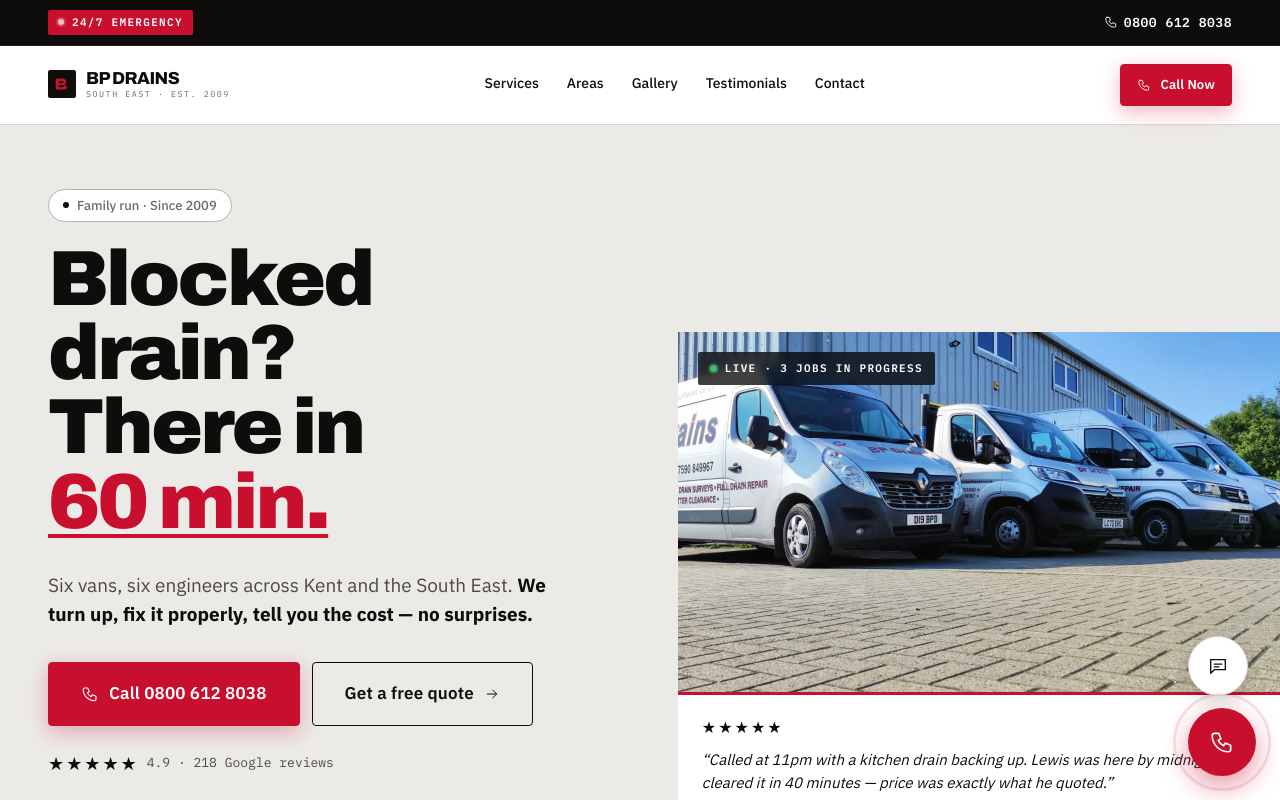
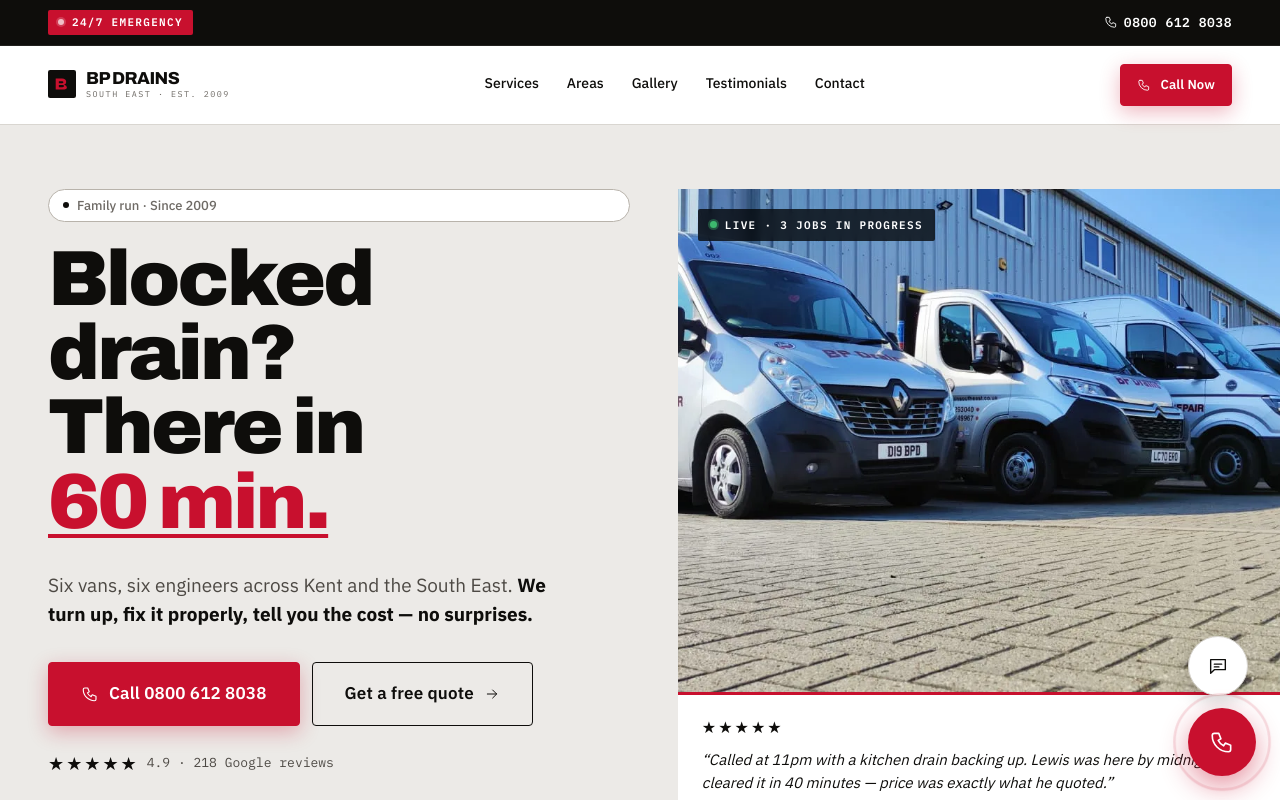
Before and after one commit to discoverable-dude/bp-drains, a Next.js app: page / in a window 1280 px wide. Shown: the top 800 px of the page. Built offline with nearby package versions, Linux system fonts and the light colour scheme.

Commit message:
Hero: stretch right column to give van image full vertical exposure
https://claude.ai/code/session_01GkyFztPjFMJLXMoZFW3scV

```diff
--- a/src/app/page.tsx
+++ b/src/app/page.tsx
@@ -63,10 +63,10 @@ export default function HomePage() {
         borderBottom: '1px solid var(--bp-line)',
       }}>
         <div style={{ maxWidth: 'var(--bp-container)', margin: '0 auto', padding: '64px var(--bp-gutter) 0' }}>
-          <div className="hero-split">
+          <div className="hero-split" style={{ alignItems: 'stretch' }}>
 
             {/* Left */}
-            <div style={{ paddingBottom: 64 }}>
+            <div style={{ paddingBottom: 64, display: 'flex', flexDirection: 'column', justifyContent: 'center' }}>
               <div style={{
                 display: 'inline-flex', alignItems: 'center', gap: 8,
                 background: 'var(--bp-white)', border: '1px solid var(--bp-line-strong)',
```
